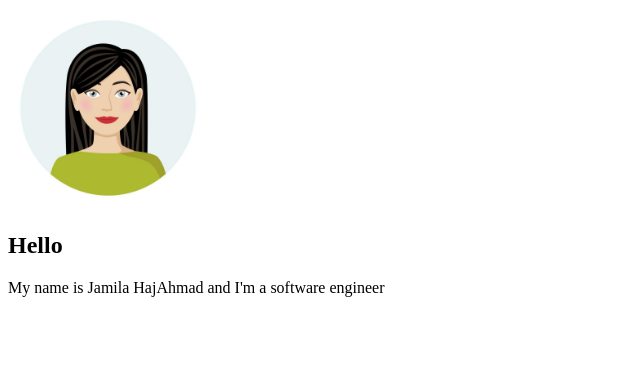
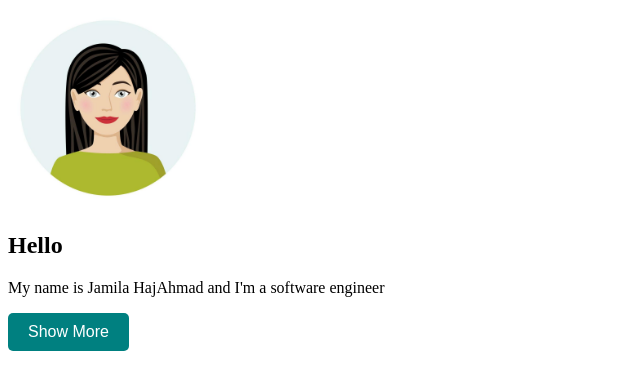
Before and after one commit to JamilaHajAhmad/React-Portfolio, a React (Vite) app: page / in a window 1280 px wide. Shown: the top 390 px of the page, without its empty margins (0-640 px from the left). Built offline with nearby package versions, Linux system fonts and the light colour scheme.

Commit message:
add toggle functionality to display bio in Profile component

```diff
--- a/src/components/Profile.jsx
+++ b/src/components/Profile.jsx
@@ -1,11 +1,34 @@
+import { useState } from "react";
 import profileImg from "../assets/profile-img.jpg";
 function Profile() {
     const imgStyle = {width: "200px", height: "200px", borderRadius: "50%"};
+    const btnStyle = {backgroundColor: "teal", color: "white",
+            padding: "10px 20px", border: "none", borderRadius: "5px", fontSize: "16px"};
+    const [state, setDisplayBio] = useState({displayBio: false});
+    const toggle = () => {
+        setDisplayBio({displayBio: !state.displayBio});
+        console.log(state);
+    }
+
     return(
         <div>
             <img src={profileImg} alt="profile photo" style={imgStyle} />
             <h2>Hello</h2>
             <p>My name is Jamila HajAhmad and I&apos;m a software engineer </p>
+            {state.displayBio ? (
+                <div>
+                    <p>My skills:</p>
+                    <ul>
+                        <li>HTML</li>
+                        <li>CSS</li>
+                        <li>JavaScript</li>
+                        <li>React</li>
+                    </ul>
+                    <button onClick={toggle} style={btnStyle}>Hide</button>
+                </div>
+            ) : (
+                <button onClick={toggle} style={btnStyle}>Show More</button>
+            )}
         </div>
     )
 }
```
